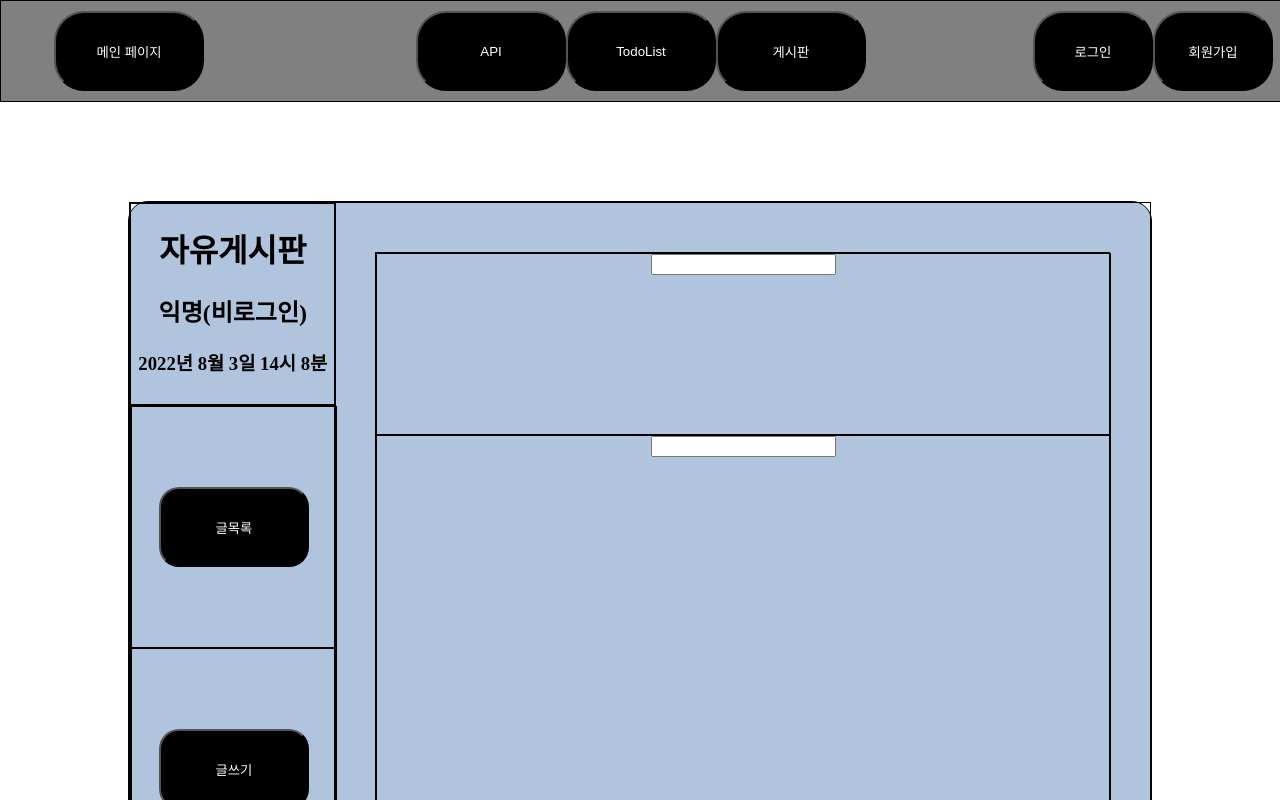
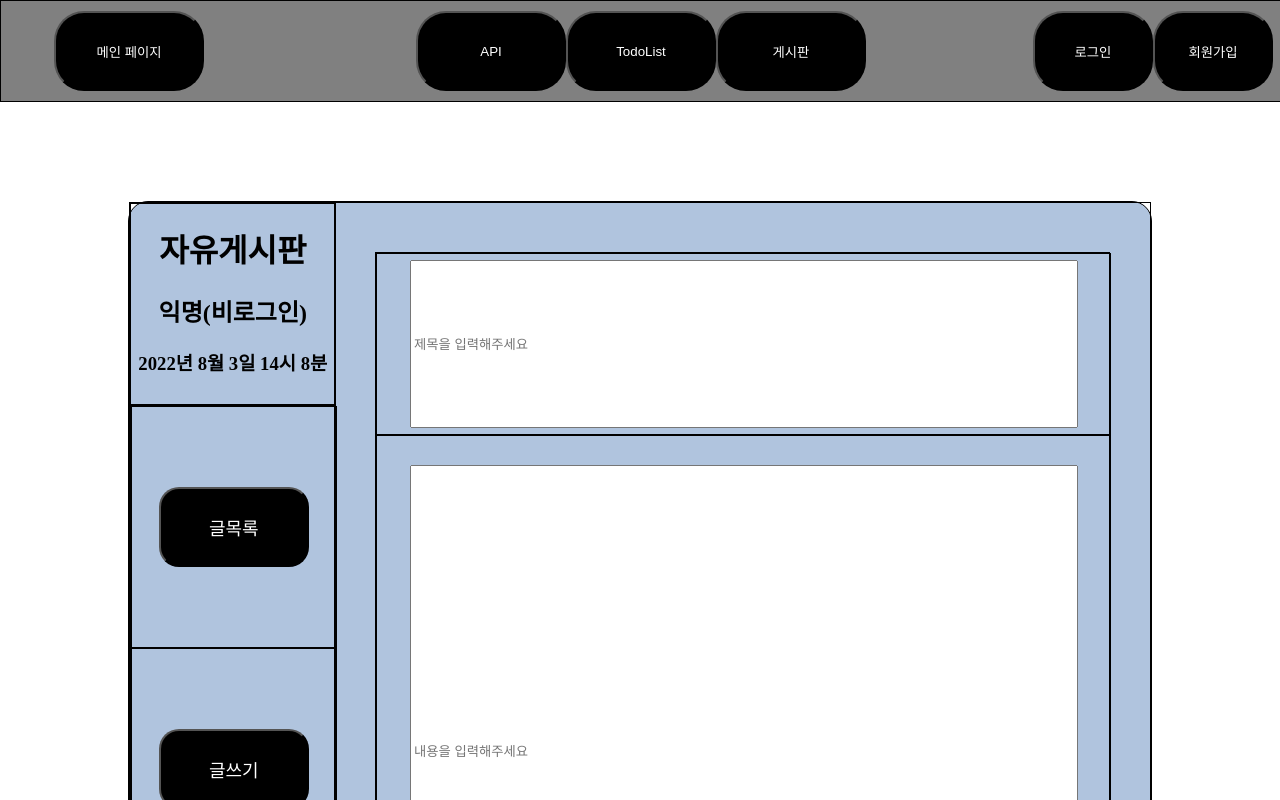
Before and after one commit to Akows/prj05, a React (Create React App) app in the folder client/: page /board in a window 1280 px wide. Both pictures are taken after a click on the button "글쓰기". Shown: the top 800 px of the page. Built offline with nearby package versions, Linux system fonts and the light colour scheme; no server answers; a web font is replaced by a local one.

Commit message:
[게시판 페이지] - 게시글 작성 기능 구현 및 테스트 완료.

```diff
--- a/client/src/components/boardcreate.js
+++ b/client/src/components/boardcreate.js
@@ -1,16 +1,54 @@
 
+import axios from 'axios';
+import React, { useState } from 'react';
 import '../style/Boardcreate.css';
 
-const Boardcreate = () => {
+const Boardcreate = (props) => {
+    const [inputtitle, setInputtitle] = useState('')
+    const [inputtext, setInputtext] = useState('')
+
+    const checkInputtitle = (e) => {
+        setInputtitle(e.target.value)
+    }
+
+    const checkInputtext = (e) => {
+        setInputtext(e.target.value)
+    }
+
+    const createboard = () => {
+        axios
+        .post('/prj05/board/write', null, {
+            params: {
+                'BOARD_TITLE': inputtitle,
+                'BOARD_TEXT': inputtext,
+                'BOARD_WRITE': props.whoLogin
+            }
+        })
+        .then(res => {
+            alert(res.data.SystemMessage);
+
+            // 작업 완료 되면 페이지 이동(새로고침)
+            document.location.href = '/board'
+        })
+        .catch(err => {
+            console.log(err, '에러 발생!');
+        })
+    }
 
     return (
         <div className='board-contents-board'>
-            <div className='board-contents-boardcreatetitle'>
-                <input/>
+            <div className='board-contents-boardcreatetitle memberinfo-section'>
+                <label htmlFor='inputtitle'></label>
+                <input type='text' name='inputtitle' value={inputtitle} onChange={checkInputtitle} placeholder={'제목을 입력해주세요'}/>
             </div>
 
-            <div className='board-contents-boardcreatetext'>
-                <input/>
+            <div className='board-contents-boardcreatetext memberinfo-section'>
+                <label htmlFor='inputtext'></label>
+                <input type='text' name='inputtext' value={inputtext} onChange={checkInputtext} placeholder={'내용을 입력해주세요'}/>
+            </div>
+
+            <div className='board-contents-submitbutton'>
+                <button className='board-contents-submitbtn' type='button' onClick={createboard}>글작성</button>
             </div>
         </div>
     )
--- a/client/src/components/boardview.js
+++ b/client/src/components/boardview.js
@@ -6,16 +6,17 @@ const Boardview = (props) => {
     return (
         <div className='board-contents-board'>
             <div className='board-contents-boarddes'>
-                <></>
+                <div className='board-contents-boarddesnumber'>글번호</div>
+                <div className='board-contents-boarddestitle'>글제목</div>
+                <div className='board-contents-boarddeswriter'>작성자</div>
             </div>
 
             {props.boarddata && props.boarddata.datas?.map(item => {
                 return (
-                    <div key={item.BOARD_NUMBER}>
-                        <div className='board-inner-boardcontents-title'>
-                            {item.BOARD_NUMBER} <br/>
-                            {item.BOARD_TITLE}
-                        </div>
+                    <div className='board-contents-boarddes' key={item.BOARD_NUMBER}>
+                        <div className='board-contents-boarddesnumber'>{item.BOARD_NUMBER} </div>
+                        <div className='board-contents-boarddestitle'>{item.BOARD_TITLE}</div>
+                        <div className='board-contents-boarddeswriter'>{item.BOARD_WRITE}</div>
                     </div>
                 );
             })}
--- a/client/src/pages/board.js
+++ b/client/src/pages/board.js
@@ -84,7 +84,7 @@ const Board = (props) => {
                             {componentvalue === 'view' ?
                                 <Boardview boarddata={boarddata}/>
                             :
-                                <Boardcreate/>
+                                <Boardcreate isModify={false} whoLogin={whoLogin}/>
                             }
                         </div>
 
--- a/client/src/style/Board.css
+++ b/client/src/style/Board.css
@@ -72,10 +72,12 @@
     width: 150px;
     height: 80px;
 
+    font-family: 'GIfont';
+    font-size: large;
+
     border-radius: 20px;
     color: white;
     background-color: black;
-
 }
 .board-sidemenu-writebtu:active {
     color: red;
--- a/client/src/style/Boardcreate.css
+++ b/client/src/style/Boardcreate.css
@@ -1,3 +1,9 @@
+.memberinfo-section {
+    display : flex;
+    justify-content: center;
+    align-items : center;
+}
+
 .board-contents-board {
     width: 90%;
     height: 90%;
@@ -12,8 +18,37 @@
     height: 20%;
     border: 1px solid black;
 }
+.board-contents-boardcreatetitle > input {
+    width: 90%;
+    height: 90%;
+}
 .board-contents-boardcreatetext {
     width: 100%;
-    height: 80%;
+    height: 70%;
     border: 1px solid black;
 }
+.board-contents-boardcreatetext > input {
+    width: 90%;
+    height: 90%;
+}
+
+.board-contents-submitbutton {
+    width: 100%;
+    height: 10%;
+
+    border: 1px solid black;
+}
+.board-contents-submitbtn {
+    width: 150px;
+    height: 80px;
+
+    font-family: 'GIfont';
+    font-size: large;
+
+    border-radius: 20px;
+    color: white;
+    background-color: black;
+}
+.board-contents-submitbtn:active {
+    color: red;
+}
--- a/client/src/style/Boardview.css
+++ b/client/src/style/Boardview.css
@@ -10,6 +10,21 @@
 .board-contents-boarddes {
     width: 100%;
 
+    display: inline-flex;
+
+    border: 1px solid black;
+}
+
+.board-contents-boarddesnumber  {
+    width: 15%;
+    border: 1px solid black;
+}
+.board-contents-boarddestitle  {
+    width: 60%;
+    border: 1px solid black;
+}
+.board-contents-boarddeswriter  {
+    width: 25%;
     border: 1px solid black;
 }
 
```
Also changed, not shown: 1 other file (tests, documents, lock files or other folders).
